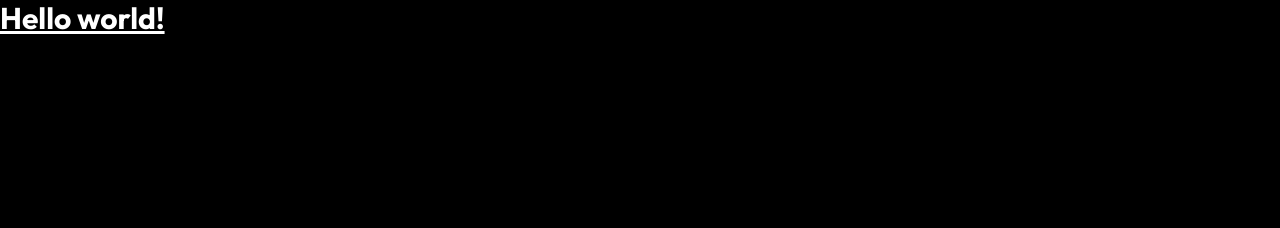
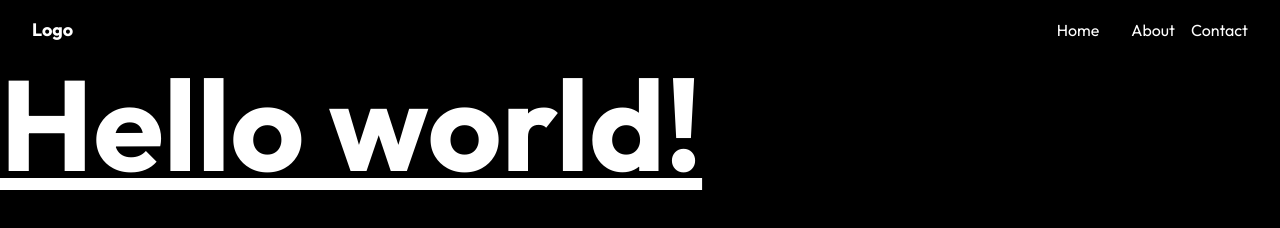
Before and after one commit to sarwarsunjid/Tailwind-CSS, a website: page src/index.html in a window 1280 px wide. Drawn offline with Linux system fonts and the light colour scheme.

Commit message:
responsive design using flexbox

```diff
--- a/src/index.html
+++ b/src/index.html
@@ -10,7 +10,31 @@
 </head>
 <body class="bg-black">
 
-  <h1 class="text-3xl font-bold underline text-white">
+    <header class="flex justify-between text-white py-4 px-8">
+
+        <a href="/" class="text-lg font-bold">Logo</a>
+
+        <ul class="hidden md:flex flex-row items-center align-middle gap-4">
+            <li><a href="#" class= "bg-bubble-gum text-midnight py-2 px-4 rounded-md">Home</a></li>
+            <li><a href="#">About</a></li>
+            <li><a href="#">Contact</a></li>
+        </ul>
+
+        <button class="md:hidden">
+          <svg xmlns="http://www.w3.org/2000/svg" fill="none" viewBox="0 0 24 24" stroke-width="1.5" stroke="currentColor" class="w-6 h-6">
+            <path stroke-linecap="round" stroke-linejoin="round" d="M3.75 6.75h16.5M3.75 12h16.5M12 17.25h8.25" />
+          </svg>
+        </button>
+
+    </header>
+
+
+
+
+
+
+
+  <h1 class="text-3xl md:text-6xl lg:text-9xl font-bold underline text-white">
     Hello world!
   </h1>
 
```
Also changed, not shown: dist/output.css.
